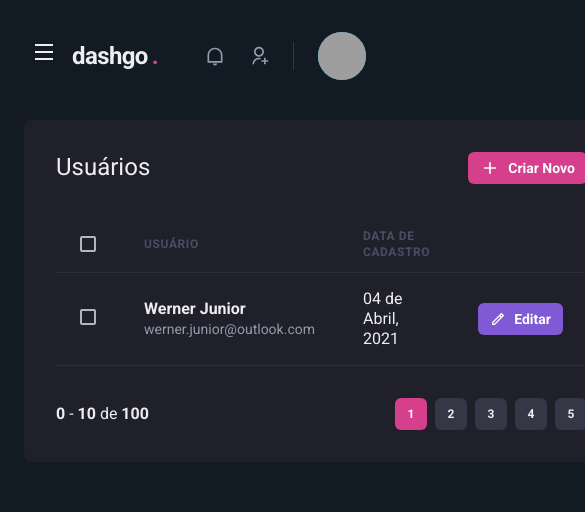
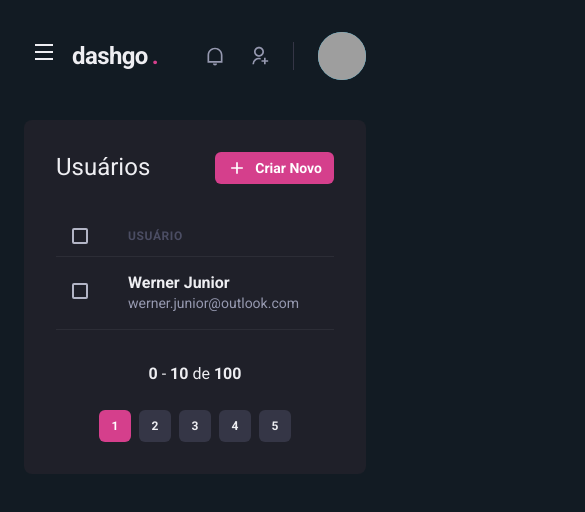
Before and after one commit to wernerjr/dashgo, a Next.js app: page /users in a window 390 px wide. Shown: the top 512 px of the page, 585 px wide, since content can reach past the window. Built offline with nearby package versions, Linux system fonts and the light colour scheme; grey boxes are pictures that could not be loaded.

Commit message:
Listagem de usuários responsivo

```diff
--- a/src/components/Pagination/index.tsx
+++ b/src/components/Pagination/index.tsx
@@ -1,10 +1,11 @@
-import { Box, Button, HStack } from "@chakra-ui/react";
+import { Box, Stack, HStack } from "@chakra-ui/react";
 import PaginationItem from "./PaginationItem";
 
 export default function Pagination(){
   return (
-    <HStack
-      Spacing="6"
+    <Stack
+      direction={["column", "row"]}
+      spacing="6"
       mt="8"
       justify="space-between"
       align="center"
@@ -19,6 +20,6 @@ export default function Pagination(){
         <PaginationItem pageNumber={4} />
         <PaginationItem pageNumber={5} />
       </HStack>
-    </HStack>
+    </Stack>
   )
 }
--- a/src/pages/users/index.tsx
+++ b/src/pages/users/index.tsx
@@ -1,10 +1,15 @@
-import { Box, Button, Flex, Heading, Icon, Table, Td, Th, Thead, Tr, Checkbox, Tbody, Text } from "@chakra-ui/react";
+import { Box, Button, Flex, Heading, Icon, Table, Td, Th, Thead, Tr, Checkbox, Tbody, Text, useBreakpointValue } from "@chakra-ui/react";
 import { RiAddLine, RiPencilLine } from "react-icons/ri";
 import Header from "../../components/Header";
 import Pagination from "../../components/Pagination";
 import Sidebar from "../../components/Sidebar";
 
 export default function UserList() {
+  const isWideVersion = useBreakpointValue({
+    base: false,
+    lg: true
+  });
+
   return (
     <Box>
       <Header />
@@ -28,17 +33,17 @@ export default function UserList() {
           <Table colorScheme="whiteAlpha">
             <Thead>
               <Tr>
-                <Th px="6" color="gray.300" width="8">
+                <Th px={["4","4","6"]} color="gray.300" width="8">
                   <Checkbox colorScheme="pink"/>
                 </Th>
                 <Th>Usuário</Th>
-                <Th>Data de cadastro</Th>
-                <Th w="8"></Th>
+                {isWideVersion && <Th>Data de cadastro</Th>}
+                {isWideVersion && <Th w="8"></Th>}
               </Tr>
             </Thead>
             <Tbody>
               <Tr>
-                <Td px="6">
+                <Td px={["4","4","6"]}>
                   <Checkbox colorScheme="pink"/>
                 </Td>
                 <Td>
@@ -47,7 +52,8 @@ export default function UserList() {
                     <Text fontSize="sm" color="gray.300" >werner.junior@outlook.com</Text>
                   </Box>
                 </Td>
-                <Td>04 de Abril, 2021</Td>
+                {isWideVersion && <Td>04 de Abril, 2021</Td>}
+                {isWideVersion && (
                 <Td>
                   <Button
                     as="a"
@@ -59,6 +65,7 @@ export default function UserList() {
                     Editar
                   </Button>
                 </Td>
+                )}
               </Tr>
             </Tbody>
           </Table>
```
